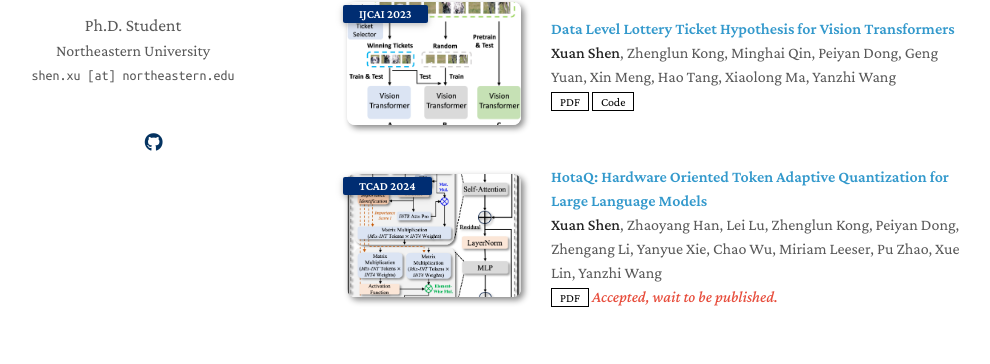
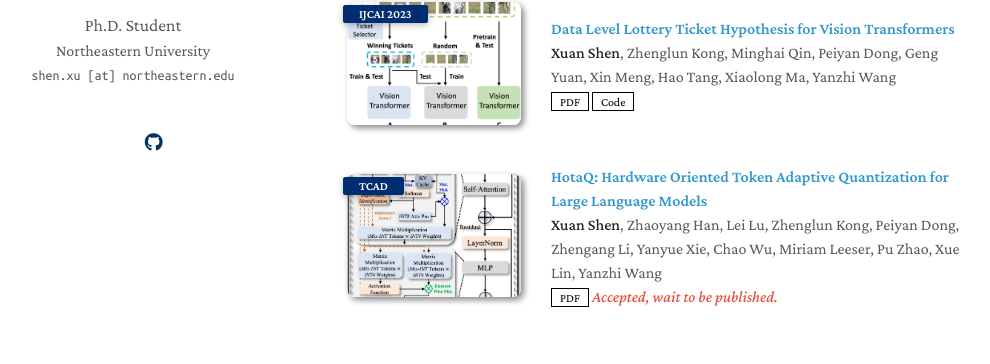
Before and after one commit to shawnricecake/shawnricecake.github.io, a Jekyll site: the page built from index.md, in a window 1280 px wide and 900 px high, scrolled down 812 px. Shown: the part 254-618 px from the top of the window, without its empty margins (143-1133 px from the left). Built offline with Jekyll 4.4.1, drawn with Linux system fonts in a browser that asks for light colours; a style sheet for code colours, icons or effects is not loaded; our own code applies the rules of GitHub Pages for plain Markdown files.

Commit message:
Update publications.yml

```diff
--- a/_data/publications.yml
+++ b/_data/publications.yml
@@ -42,7 +42,7 @@ main:
 
   - title: "HotaQ: Hardware Oriented Token Adaptive Quantization for Large Language Models"
     authors: <strong>Xuan Shen</strong>, Zhaoyang Han, Lei Lu, Zhenglun Kong, Peiyan Dong, Zhengang Li, Yanyue Xie, Chao Wu, Miriam Leeser, Pu Zhao, Xue Lin, Yanzhi Wang
-    conference_short: "TCAD 2024"
+    conference_short: "TCAD"
     # conference:
     pdf: ""
     # code: "https://github.com/shawnricecake/"
```
